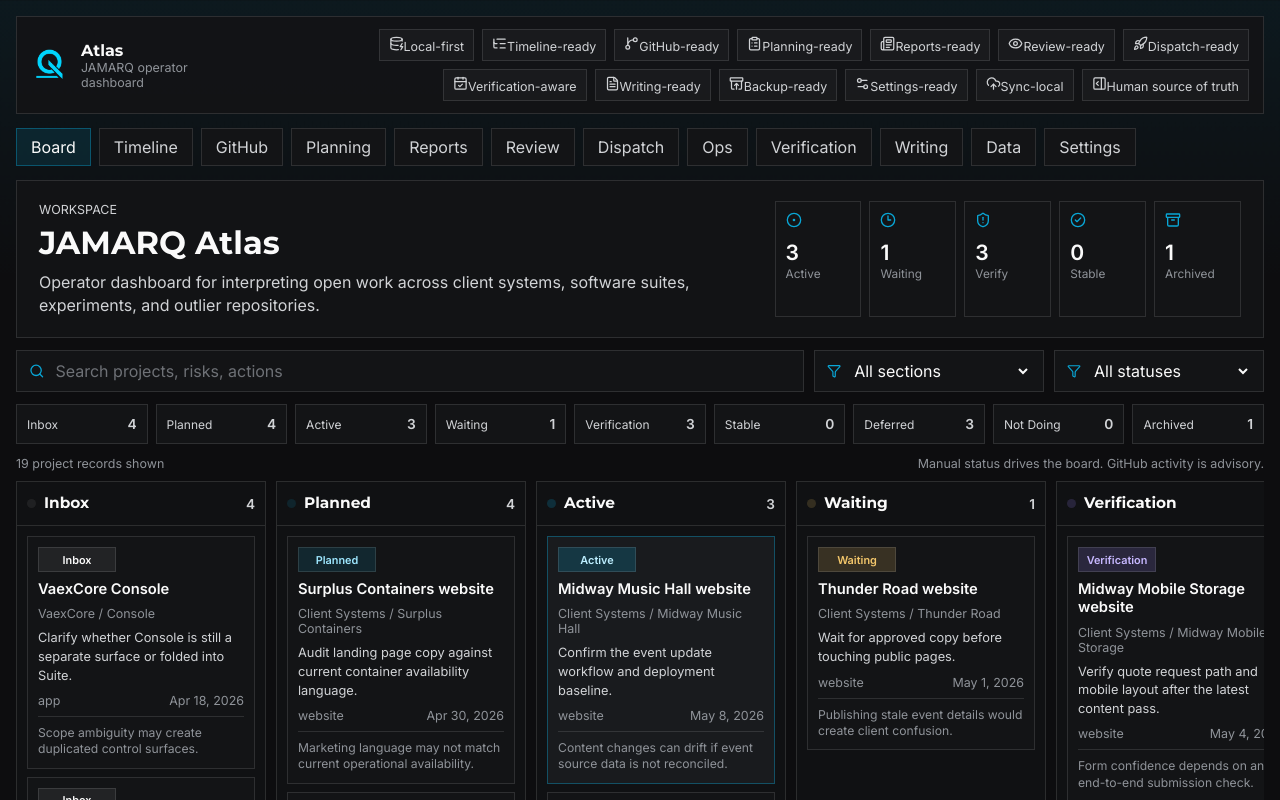
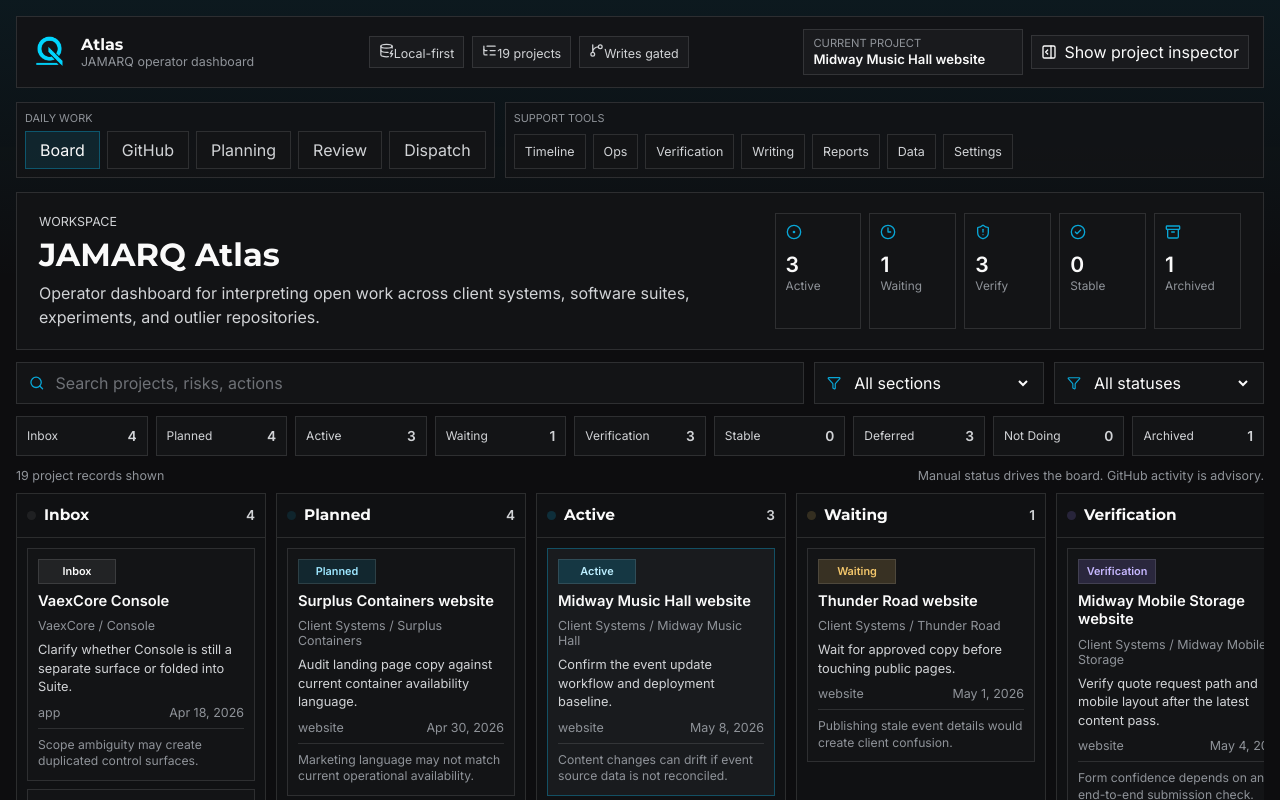
Before and after one commit to jmars319/JAMARQ-Atlas, a React (Vite) app: page / in a window 1280 px wide. Shown: the top 800 px of the page. Built offline with nearby package versions, Linux system fonts and the light colour scheme.

Commit message:
chore: simplify Atlas navigation and repo connection UX

```diff
--- a/src/App.css
+++ b/src/App.css
@@ -73,10 +73,31 @@
 }
 
 .app-tabs {
+  display: grid;
+  grid-template-columns: minmax(0, auto) minmax(0, 1fr);
+  gap: 10px;
+  margin-bottom: 14px;
+}
+
+.app-tab-group {
+  display: grid;
+  gap: 6px;
+  min-width: 0;
+  border: 1px solid var(--line);
+  background: rgba(19, 20, 22, 0.74);
+  padding: 8px;
+}
+
+.app-tab-group > span {
+  color: var(--text-muted);
+  font-size: 0.68rem;
+  text-transform: uppercase;
+}
+
+.app-tab-group > div {
   display: flex;
   flex-wrap: wrap;
-  gap: 8px;
-  margin-bottom: 14px;
+  gap: 7px;
 }
 
 .app-tabs button {
@@ -85,6 +106,12 @@
   background: var(--surface);
   color: var(--text-soft);
   padding: 8px 14px;
+}
+
+.app-tab-group-secondary button {
+  min-height: 32px;
+  padding: 6px 10px;
+  font-size: 0.78rem;
 }
 
 .app-tabs button.is-selected {
@@ -143,13 +170,16 @@ h3 {
   font-size: 0.78rem;
 }
 
-.topbar-meta {
+.topbar-meta,
+.topbar-actions {
   justify-content: flex-end;
   gap: 8px;
   flex-wrap: wrap;
 }
 
-.topbar-meta span {
+.topbar-meta span,
+.current-project-chip,
+.inspector-toggle {
   min-height: 32px;
   gap: 7px;
   border: 1px solid var(--line);
@@ -158,11 +188,56 @@ h3 {
   color: var(--text-soft);
 }
 
+.topbar-actions {
+  display: flex;
+  align-items: center;
+}
+
+.current-project-chip {
+  display: grid;
+  min-width: 220px;
+  gap: 2px;
+}
+
+.current-project-chip span {
+  color: var(--text-muted);
+  font-size: 0.7rem;
+  text-transform: uppercase;
+}
+
+.current-project-chip strong {
+  overflow: hidden;
+  color: var(--paper-white);
+  font-size: 0.82rem;
+  line-height: 1.2;
+  text-overflow: ellipsis;
+  white-space: nowrap;
+}
+
+.inspector-toggle {
+  display: inline-flex;
+  align-items: center;
+  justify-content: center;
+  color: var(--paper-white);
+}
+
+.inspector-toggle[aria-pressed='true'] {
+  border-color: var(--line-strong);
+  background: rgba(9, 166, 214, 0.12);
+}
+
 .app-layout {
   display: grid;
-  grid-template-columns: minmax(0, 1fr) minmax(430px, 0.42fr);
   gap: 14px;
   align-items: start;
+}
+
+.app-layout.is-inspector-open {
+  grid-template-columns: minmax(0, 1fr) minmax(430px, 0.42fr);
+}
+
+.app-layout.is-inspector-closed {
+  grid-template-columns: minmax(0, 1fr);
 }
 
 .dashboard,
@@ -808,7 +883,50 @@ h3 {
   border: 1px solid var(--line);
   background: rgba(19, 20, 22, 0.72);
   padding: 12px;
+}
+
+.github-disclosure {
+  border: 1px solid var(--line);
+  background: rgba(19, 20, 22, 0.64);
   margin-bottom: 12px;
+}
+
+.github-disclosure > summary {
+  display: flex;
+  min-height: 42px;
+  cursor: pointer;
+  align-items: center;
+  justify-content: space-between;
+  gap: 12px;
+  padding: 10px 12px;
+}
+
+.github-disclosure > summary span,
+.github-disclosure > summary strong {
+  display: block;
+}
+
+.github-disclosure > summary span {
+  color: var(--text-soft);
+  font-size: 0.82rem;
+}
+
+.github-disclosure > summary strong {
+  color: var(--paper-white);
+  font-size: 0.8rem;
+  font-weight: 700;
+}
+
+.github-disclosure[open] > summary {
+  border-bottom: 1px solid var(--line);
+}
+
+.github-disclosure > .github-source-grid,
+.github-disclosure > .github-suggestion-panel,
+.github-disclosure > .github-intake-grid,
+.github-disclosure > .empty-state,
+.github-disclosure > .github-load-actions {
+  margin: 12px;
 }
 
 .github-suggestion-panel .resource-panel-header {
@@ -938,6 +1056,65 @@ h3 {
 
 .github-intake-card.is-bound {
   border-color: rgba(9, 166, 214, 0.42);
+}
+
+.github-connection-panel {
+  display: flex;
+  align-items: center;
+  justify-content: space-between;
+  gap: 12px;
+  border: 1px solid rgba(9, 166, 214, 0.34);
+  background: rgba(9, 166, 214, 0.08);
+  margin-bottom: 12px;
+  padding: 12px;
+}
+
+.github-connection-panel > div,
+.github-connection-actions {
+  display: flex;
+  align-items: center;
+  gap: 10px;
+  min-width: 0;
+}
+
+.github-connection-panel svg {
+  flex: 0 0 auto;
+  color: var(--accent-cyan);
+}
+
+.github-connection-panel strong,
+.github-connection-panel span {
+  display: block;
+}
+
+.github-connection-panel strong {
+  color: var(--paper-white);
+  font-size: 0.9rem;
+  line-height: 1.25;
+}
+
+.github-connection-panel span {
+  color: var(--text-soft);
+  font-size: 0.78rem;
+  line-height: 1.35;
+}
+
+.github-connection-panel button {
+  display: inline-flex;
+  min-height: 34px;
+  align-items: center;
+  justify-content: center;
+  gap: 7px;
+  border: 1px solid var(--line-strong);
+  background: rgba(9, 166, 214, 0.12);
+  color: var(--paper-white);
+  padding: 7px 10px;
+  white-space: nowrap;
+}
+
+.github-connection-panel button:disabled {
+  cursor: not-allowed;
+  opacity: 0.45;
 }
 
 .github-intake-card h2 {
@@ -3987,7 +4164,8 @@ code {
 }
 
 @media (max-width: 1280px) {
-  .app-layout {
+  .app-layout,
+  .app-layout.is-inspector-open {
     grid-template-columns: 1fr;
   }
 
--- a/src/App.tsx
+++ b/src/App.tsx
@@ -1,18 +1,10 @@
 import { lazy, Suspense, useMemo, useState } from 'react'
 import {
-  ArchiveRestore,
-  CalendarCheck,
-  ClipboardList,
   DatabaseZap,
-  Eye,
-  FileText,
   GitBranch,
-  Newspaper,
   ListTree,
+  PanelRightClose,
   PanelRightOpen,
-  Rocket,
-  Settings2,
-  UploadCloud,
 } from 'lucide-react'
 import './App.css'
 import { AppViewBoundary } from './components/AppViewBoundary'
@@ -94,6 +86,18 @@ const SettingsCenter = lazy(() =>
 type StatusFilter = WorkStatus | 'All'
 type SectionFilter = string | 'All'
 type AppView = AtlasActionView
+
+const PRIMARY_VIEWS: AppView[] = ['board', 'github', 'planning', 'review', 'dispatch']
+const SUPPORT_VIEWS: AppView[] = [
+  'timeline',
+  'ops',
+  'verification',
+  'writing',
+  'reports',
+  'data',
+  'settings',
+]
+const PROJECT_INSPECTOR_STORAGE_KEY = 'atlas-project-inspector-open'
 
 function appViewLabel(view: AppView) {
   const labels: Record<AppView, string> = {
@@ -237,6 +241,13 @@ function App() {
   const [statusFilter, setStatusFilter] = useState<StatusFilter>('All')
   const [sectionFilter, setSectionFilter] = useState<SectionFilter>('All')
   const [appView, setAppView] = useState<AppView>('board')
+  const [projectInspectorOpen, setProjectInspectorOpen] = useState(() => {
+    try {
+      return window.localStorage.getItem(PROJECT_INSPECTOR_STORAGE_KEY) === 'true'
+    } catch {
+      return false
+    }
+  })
   const [selectedWritingTemplate, setSelectedWritingTemplate] =
     useState<WritingTemplateId>('client-update')
   const [selectedWritingDraftId, setSelectedWritingDraftId] = useState('')
@@ -248,6 +259,19 @@ function App() {
   const [queueEvidenceSweepRunning, setQueueEvidenceSweepRunning] = useState(false)
   const selectedRecord =
     findProjectRecord(workspace, selectedProjectId) ?? projectRecords[0]
+  function updateProjectInspectorOpen(open: boolean) {
+    setProjectInspectorOpen(open)
+    try {
+      window.localStorage.setItem(PROJECT_INSPECTOR_STORAGE_KEY, String(open))
+    } catch {
+      // Ignore storage failures; the toggle should still work for the current session.
+    }
+  }
+
+  const selectProjectAndOpenInspector = (value: Parameters<typeof setSelectedProjectId>[0]) => {
+    updateProjectInspectorOpen(true)
+    setSelectedProjectId(value)
+  }
   const atlasActions = createAtlasActions({
     workspace,
     setWorkspace,
@@ -282,7 +306,7 @@ function App() {
     review,
     setReview,
     calibrationIssues,
-    setSelectedProjectId,
+    setSelectedProjectId: selectProjectAndOpenInspector,
     setSelectedWritingTemplate,
     setSelectedWritingDraftId,
     setAppView,
@@ -309,143 +333,70 @@ function App() {
           </span>
           <span>
             <ListTree size={15} />
-            Timeline-ready
+            {projectRecords.length} projects
           </span>
           <span>
             <GitBranch size={15} />
-            GitHub-ready
+            Writes gated
           </span>
-          <span>
-            <ClipboardList size={15} />
-            Planning-ready
-          </span>
-          <span>
-            <Newspaper size={15} />
-            Reports-ready
-          </span>
-          <span>
-            <Eye size={15} />
-            Review-ready
-          </span>
-          <span>
-            <Rocket size={15} />
-            Dispatch-ready
-          </span>
-          <span>
-            <CalendarCheck size={15} />
-            Verification-aware
-          </span>
-          <span>
-            <FileText size={15} />
-            Writing-ready
-          </span>
-          <span>
-            <ArchiveRestore size={15} />
-            Backup-ready
-          </span>
-          <span>
-            <Settings2 size={15} />
-            Settings-ready
-          </span>
-          <span>
-            <UploadCloud size={15} />
-            Sync-local
-          </span>
-          <span>
-            <PanelRightOpen size={15} />
-            Human source of truth
-          </span>
+        </div>
+        <div className="topbar-actions">
+          <div className="current-project-chip" aria-label="Current project">
+            <span>Current project</span>
+            <strong>{selectedRecord?.project.name ?? 'No project selected'}</strong>
+          </div>
+          {selectedRecord ? (
+            <button
+              type="button"
+              className="inspector-toggle"
+              aria-pressed={projectInspectorOpen}
+              onClick={() => updateProjectInspectorOpen(!projectInspectorOpen)}
+            >
+              {projectInspectorOpen ? <PanelRightClose size={16} /> : <PanelRightOpen size={16} />}
+              {projectInspectorOpen ? 'Hide project inspector' : 'Show project inspector'}
+            </button>
+          ) : null}
         </div>
       </header>
 
       <nav className="app-tabs" aria-label="Atlas views">
+        <div className="app-tab-group">
+          <span>Daily work</span>
+          <div>
+            {PRIMARY_VIEWS.map((view) => (
               <button
+                key={view}
                 type="button"
-          className={appView === 'board' ? 'is-selected' : ''}
-          onClick={() => setAppView('board')}
+                className={appView === view ? 'is-selected' : ''}
+                onClick={() => setAppView(view)}
               >
-          Board
+                {appViewLabel(view)}
               </button>
+            ))}
+          </div>
+        </div>
+        <div className="app-tab-group app-tab-group-secondary">
+          <span>Support tools</span>
+          <div>
+            {SUPPORT_VIEWS.map((view) => (
               <button
+                key={view}
                 type="button"
-          className={appView === 'timeline' ? 'is-selected' : ''}
-          onClick={() => setAppView('timeline')}
+                className={appView === view ? 'is-selected' : ''}
+                onClick={() => setAppView(view)}
               >
-          Timeline
+                {appViewLabel(view)}
               </button>
-        <button
-          type="button"
-          className={appView === 'github' ? 'is-selected' : ''}
-          onClick={() => setAppView('github')}
-        >
-          GitHub
-        </button>
-        <button
-          type="button"
-          className={appView === 'planning' ? 'is-selected' : ''}
-          onClick={() => setAppView('planning')}
-        >
-          Planning
-        </button>
-        <button
-          type="button"
-          className={appView === 'reports' ? 'is-selected' : ''}
-          onClick={() => setAppView('reports')}
-        >
-          Reports
-        </button>
-        <button
-          type="button"
-          className={appView === 'review' ? 'is-selected' : ''}
-          onClick={() => setAppView('review')}
-        >
-          Review
-        </button>
-        <button
-          type="button"
-          className={appView === 'dispatch' ? 'is-selected' : ''}
-          onClick={() => setAppView('dispatch')}
-        >
-          Dispatch
-        </button>
-        <button
-          type="button"
-          className={appView === 'ops' ? 'is-selected' : ''}
-          onClick={() => setAppView('ops')}
-        >
-          Ops
-        </button>
-        <button
-          type="button"
-          className={appView === 'verification' ? 'is-selected' : ''}
-          onClick={() => setAppView('verification')}
-        >
-          Verification
-        </button>
-        <button
-          type="button"
-          className={appView === 'writing' ? 'is-selected' : ''}
-          onClick={() => setAppView('writing')}
-        >
-          Writing
-        </button>
-        <button
-          type="button"
-          className={appView === 'data' ? 'is-selected' : ''}
-          onClick={() => setAppView('data')}
-        >
-          Data
-        </button>
-        <button
-          type="button"
-          className={appView === 'settings' ? 'is-selected' : ''}
-          onClick={() => setAppView('settings')}
-        >
-          Settings
-        </button>
+            ))}
+          </div>
+        </div>
       </nav>
 
-      <div className="app-layout">
+      <div
+        className={`app-layout ${
+          projectInspectorOpen ? 'is-inspector-open' : 'is-inspector-closed'
+        }`}
+      >
         <AppViewBoundary viewKey={appView} title={`${appViewLabel(appView)} view`}>
           <Suspense
             fallback={
@@ -679,7 +630,7 @@ function App() {
           </Suspense>
         </AppViewBoundary>
 
-        {selectedRecord ? (
+        {selectedRecord && projectInspectorOpen ? (
           <AppViewBoundary viewKey={`project-${selectedRecord.project.id}`} title="Project detail">
             <ProjectDetail
               record={selectedRecord}
--- a/src/components/GitHubIntakeDashboard.tsx
+++ b/src/components/GitHubIntakeDashboard.tsx
@@ -322,6 +322,33 @@ export function GitHubIntakeDashboard({
     (summary) => summary.localGit.status === 'not-found',
   )
 
+  function selectProjectBoundRepository(projectId: string) {
+    const record = projectRecords.find((candidate) => candidate.project.id === projectId)
+    const firstRepository = record?.project.repositories[0]
+
+    if (!firstRepository) {
+      return
+    }
+
+    const fullName = `${firstRepository.owner}/${firstRepository.name}`
+    const loadedRepository = repositories.find(
+      ({ repository }) => repository.fullName.toLowerCase() === fullName.toLowerCase(),
+    )
+
+    if (!loadedRepository) {
+      return
+    }
+
+    setFilter('all')
+    setQuery(loadedRepository.repository.fullName)
+    setDeepDiveRepo(loadedRepository.repository.fullName)
+  }
+
+  function handleTargetProjectChange(projectId: string) {
+    setTargetProjectId(projectId)
+    selectProjectBoundRepository(projectId)
+  }
+
   function handleWriteSuccess(result: GithubWritePilotResult, draft: GithubWritePilotDraft) {
     onAddReviewNote(createReviewNote(githubWritePilotReviewNoteInput(result, draft)))
     setWriteRefreshToken((current) => current + 1)
@@ -396,6 +423,14 @@ export function GitHubIntakeDashboard({
         </div>
       </div>
 
+      <details className="github-disclosure">
+        <summary>
+          <span>Connection and permission details</span>
+          <strong>
+            {viewerLabel} repos: {viewerRepos.data.length} repos / issue comments{' '}
+            {githubStatus?.issueCommentPilotEnabled ? 'enabled' : 'locked'}
+          </strong>
+        </summary>
         <div className="github-source-grid">
           <SourceNotice
             label="Configured repos"
@@ -441,9 +476,12 @@ export function GitHubIntakeDashboard({
                 {permission.label}: {permission.access}
               </span>
             ))}
-          <span>Issue/comment pilot: {String(githubStatus?.issueCommentPilotEnabled ?? false)}</span>
+            <span>
+              Issue/comment pilot: {String(githubStatus?.issueCommentPilotEnabled ?? false)}
+            </span>
           </div>
         </section>
+      </details>
 
       <ActionPlannerPanel
         intents={actionIntents}
@@ -486,11 +524,11 @@ export function GitHubIntakeDashboard({
 
         <label className="repo-selector">
           <Link2 size={16} />
-          <span className="sr-only">Target project</span>
+          <span>Project</span>
           <select
             value={bindTarget}
-            onChange={(event) => setTargetProjectId(event.target.value)}
-            aria-label="Target project"
+            onChange={(event) => handleTargetProjectChange(event.target.value)}
+            aria-label="Project to show or connect"
           >
             {projectRecords.map((record) => (
               <option key={record.project.id} value={record.project.id}>
@@ -519,6 +557,54 @@ export function GitHubIntakeDashboard({
         </label>
       </div>
 
+      {selectedDeepDive ? (
+        <section className="github-connection-panel" aria-label="Selected repository connection">
+          <div>
+            <Link2 size={17} />
+            <div>
+              <strong>{selectedDeepDive.repository.fullName}</strong>
+              <span>
+                {selectedDeepDiveBinding
+                  ? `Connected to ${selectedDeepDiveBinding.project.name}`
+                  : 'Not connected to an Atlas project yet'}
+              </span>
+            </div>
+          </div>
+          {selectedDeepDiveBinding ? (
+            <button type="button" onClick={() => onSelectProject(selectedDeepDiveBinding.project.id)}>
+              <Link2 size={15} />
+              Open connected project
+            </button>
+          ) : (
+            <div className="github-connection-actions">
+              <label className="repo-selector">
+                <Link2 size={16} />
+                <span>Project</span>
+                <select
+                  value={bindTarget}
+                  onChange={(event) => handleTargetProjectChange(event.target.value)}
+                  aria-label="Project to connect selected repository to"
+                >
+                  {projectRecords.map((record) => (
+                    <option key={record.project.id} value={record.project.id}>
+                      {record.project.name}
+                    </option>
+                  ))}
+                </select>
+              </label>
+              <button
+                type="button"
+                disabled={!bindTarget}
+                onClick={() => onBindRepository(bindTarget, selectedDeepDive.repository)}
+              >
+                <Link2 size={15} />
+                Connect repo to project
+              </button>
+            </div>
+          )}
+        </section>
+      ) : null}
+
       <GitHubRepoDeepDive
         repository={selectedDeepDive?.repository ?? null}
         boundProjectId={selectedDeepDiveBinding?.project.id ?? null}
@@ -532,6 +618,11 @@ export function GitHubIntakeDashboard({
         writeRefreshToken={writeRefreshToken}
       />
 
+      <details className="github-disclosure">
+        <summary>
+          <span>Suggested placement</span>
+          <strong>{placementSuggestions.length} unbound repos</strong>
+        </summary>
         <section
           className="github-suggestion-panel"
           aria-label="Suggested repository placement"
@@ -630,8 +721,8 @@ export function GitHubIntakeDashboard({
                       >
                         <Link2 size={15} />
                         {suggestion.suggestedProjectId
-                          ? `Bind to ${suggestion.suggestedProjectName}`
-                          : 'Bind selected project'}
+                          ? `Connect to ${suggestion.suggestedProjectName}`
+                          : 'Connect selected project'}
                       </button>
                       <button
                         type="button"
@@ -659,7 +750,13 @@ export function GitHubIntakeDashboard({
             </p>
           )}
         </section>
+      </details>
 
+      <details className="github-disclosure" open={query.trim().length > 0}>
+        <summary>
+          <span>Repository inventory</span>
+          <strong>{visibleRepositories.length} matching repos</strong>
+        </summary>
         <div className="github-intake-grid">
           {visibleRepositories.map(({ repository, sources }) => {
             const link = repositorySummaryToLink(repository)
@@ -703,7 +800,7 @@ export function GitHubIntakeDashboard({
               {binding ? (
                 <div className="github-binding-state">
                   <Link2 size={15} />
-                  <span>Bound to {binding.project.name}</span>
+                  <span>Connected to {binding.project.name}</span>
                 </div>
               ) : (
                 <div className="github-binding-state is-unbound">
@@ -735,7 +832,7 @@ export function GitHubIntakeDashboard({
                       onClick={() => onBindRepository(bindTarget, repository)}
                     >
                       <Link2 size={15} />
-                      Bind to selected
+                      Connect to selected project
                     </button>
                     <button type="button" onClick={() => onCreateInboxProject(repository)}>
                       <Inbox size={15} />
@@ -776,6 +873,7 @@ export function GitHubIntakeDashboard({
             </button>
           ) : null}
         </div>
+      </details>
 
       <GitHubWritePilotDialog
         draft={writeDraft}
```
Also changed, not shown: tests/helpers/atlasTestUtils.ts (+5 -0 lines), 1 other file (tests, documents, lock files or other folders). Lines whose indentation alone changed are shown as unchanged.
